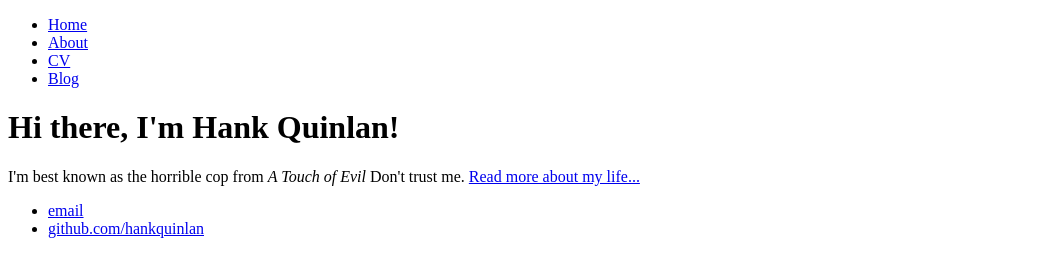
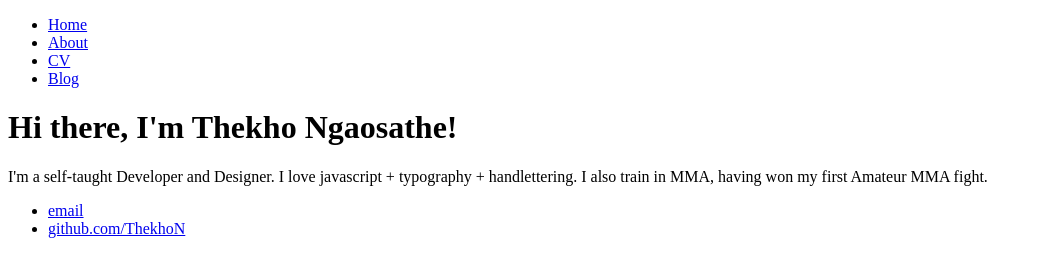
Before and after one commit to ThekhoN/thekhon.github.io, a plain HTML site: page index.html in a window 1280 px wide. Shown: the whole page, without its empty margins (0-1042 px from the left). Drawn offline with Linux system fonts and the light colour scheme.

Commit message:
first html update

```diff
--- a/index.html
+++ b/index.html
@@ -1,7 +1,7 @@
 <!DOCTYPE html>
 <html>
 	<head>
-		<title>Hank Quinlan, Horrible Cop</title>
+		<title>Thekho Ngaosathe, Developer & Designer</title>
 	</head>
 	<body>
 		<nav>
@@ -14,14 +14,14 @@
 		</nav>
 		<div class="container">
     		<div class="blurb">
-        		<h1>Hi there, I'm Hank Quinlan!</h1>
-				<p>I'm best known as the horrible cop from <em>A Touch of Evil</em> Don't trust me. <a href="/about">Read more about my life...</a></p>
+        		<h1>Hi there, I'm Thekho Ngaosathe!</h1>
+				<p>I'm a self-taught Developer and Designer. I love javascript + typography + handlettering. I also train in MMA, having won my first Amateur MMA fight.
     		</div><!-- /.blurb -->
 		</div><!-- /.container -->
 		<footer>
     		<ul>
-        		<li><a href="mailto:hankquinlanhub@gmail.com">email</a></li>
-        		<li><a href="https://github.com/hankquinlan">github.com/hankquinlan</a></li>
+        		<li><a href="bennetonss@hotmail.com">email</a></li>
+        		<li><a href="https://github.com/ThekhoN">github.com/ThekhoN</a></li>
 			</ul>
 		</footer>
 	</body>
```
